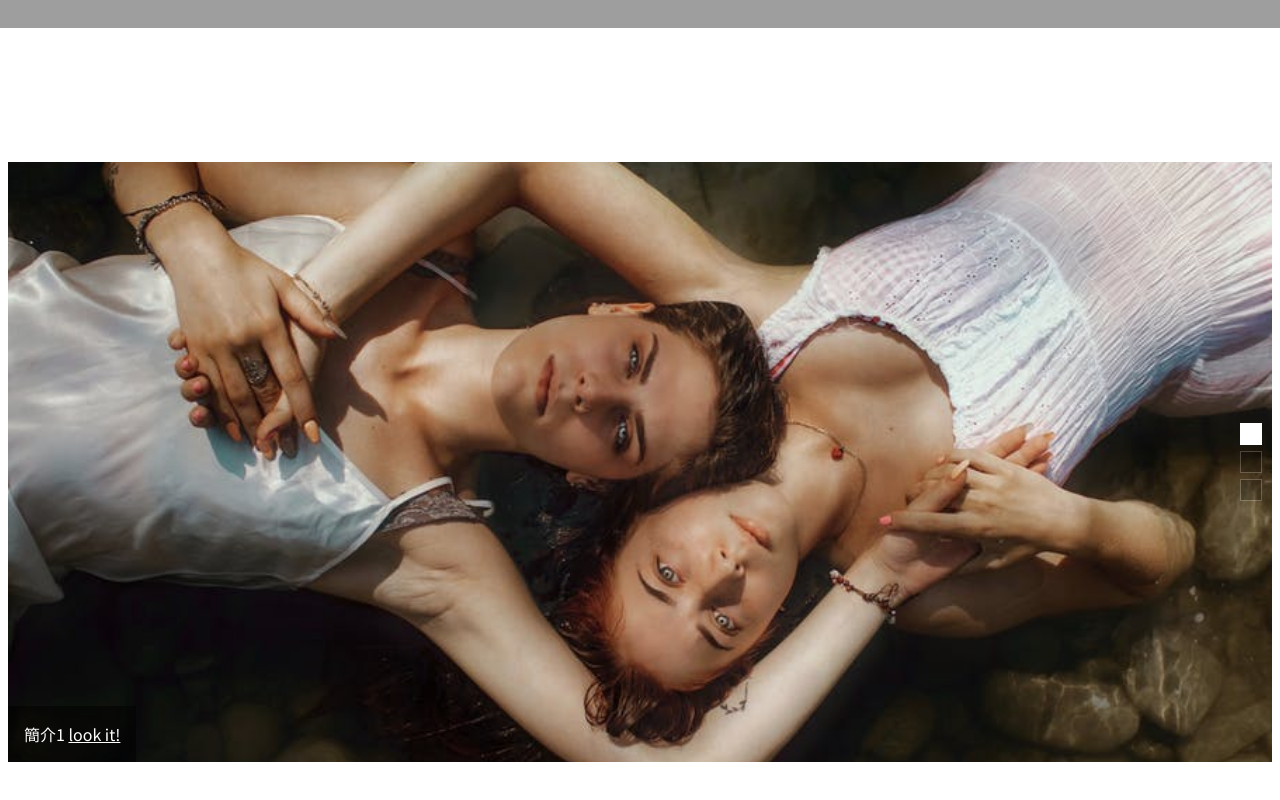
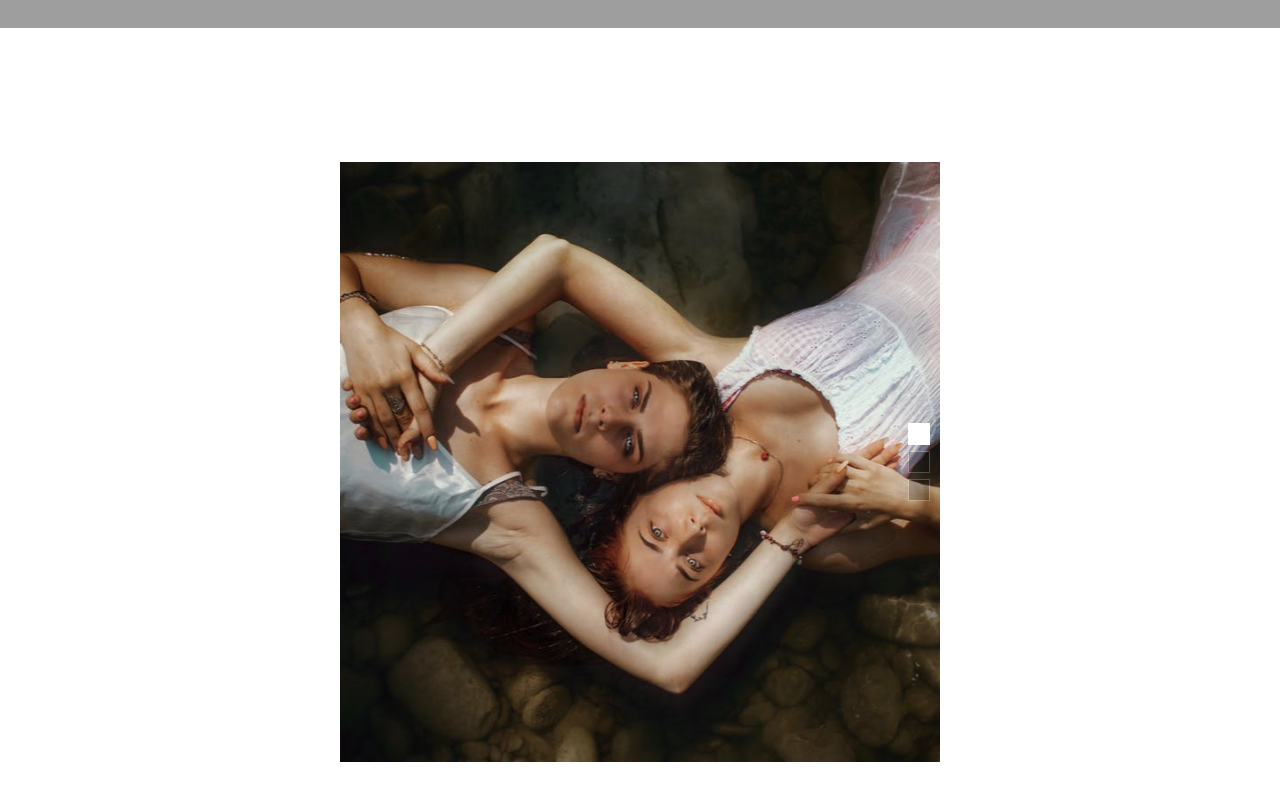
Before and after one commit to Diopei/collection, a Nuxt app in the folder nuxt3-app/: page / in a window 1280 px wide. Shown: the part 1575-2375 px from the top of the page. Built offline with nearby package versions, Linux system fonts and the light colour scheme; grey boxes are pictures that could not be loaded.

Commit message:
[nuxt]微調作品集區域的樣式

```diff
--- a/nuxt3-app/assets/css/main.scss
+++ b/nuxt3-app/assets/css/main.scss
@@ -42,19 +42,29 @@ html{
     .swiper{
       width: 100%;
       max-height: 600px;
+      max-width: 600px;
       background-color: #000;
       position: relative;
+      @include w768max{
+        max-width: 400px;
+      }
       .slide{
         width: 100%;
         height: 600px;
         .info{
+          opacity: 0;
           padding: 1rem;
           color: #fff;
           position: absolute;
           bottom:0;
           left: 0;
-          background-color: rgba(0, 0, 0, 0.5);
+          width: 100%;
+          display: flex;
+          justify-content: space-between;
+          align-items: center;
+          background-color: rgba(0, 0, 0, 0.9);
           .link{
+            padding-right: 2rem;
             color: white;
           }
         }
@@ -73,6 +83,12 @@ html{
           background-size: cover;
           background-position: center;
         }
+        &:hover,&:active{
+          .info{
+            transition: all .5s;
+            opacity: 1;
+          }
+        }
       }
       .swiper-pagination-bullet{
         border:1px solid #fff;
```
